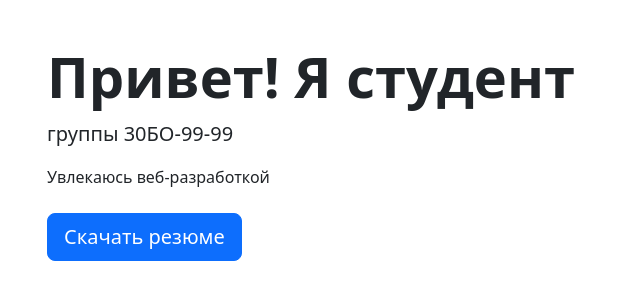
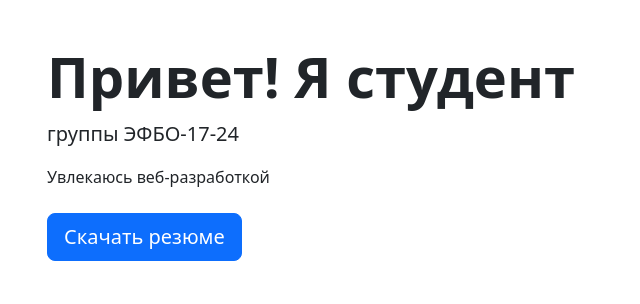
Before and after one commit to m8x3a2/Frontend_pattern_kr2, a plain HTML site: page index.html in a window 1280 px wide. Shown: the part 103-407 px from the top of the page, 35-675 px from the left. Drawn offline with nearby package versions, Linux system fonts and the light colour scheme.

Commit message:
index.html

```diff
--- a/index.html
+++ b/index.html
@@ -32,7 +32,7 @@
         <div class="row align-items-center">
             <div class="col-md-6">
                 <h1 class="display-4 fw-bold">Привет! Я студент</h1>
-                <p class="lead">группы 30БО-99-99</p>
+                <p class="lead">группы ЭФБО-17-24</p>
                 <p class="mb-4">Увлекаюсь веб-разработкой</p>
                 <a href="../assets/resume.pdf" class="btn btn-primary btn-lg" download>Скачать резюме</a>
             </div>
```
